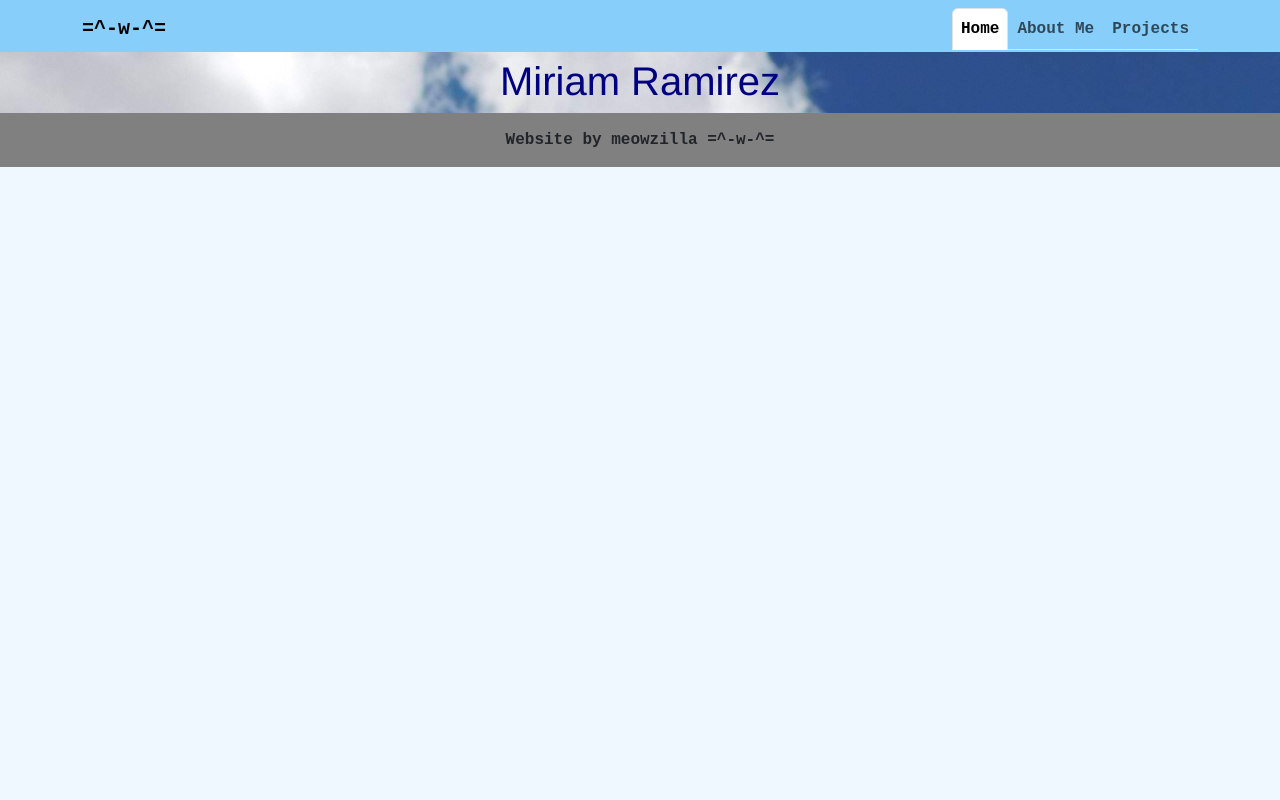
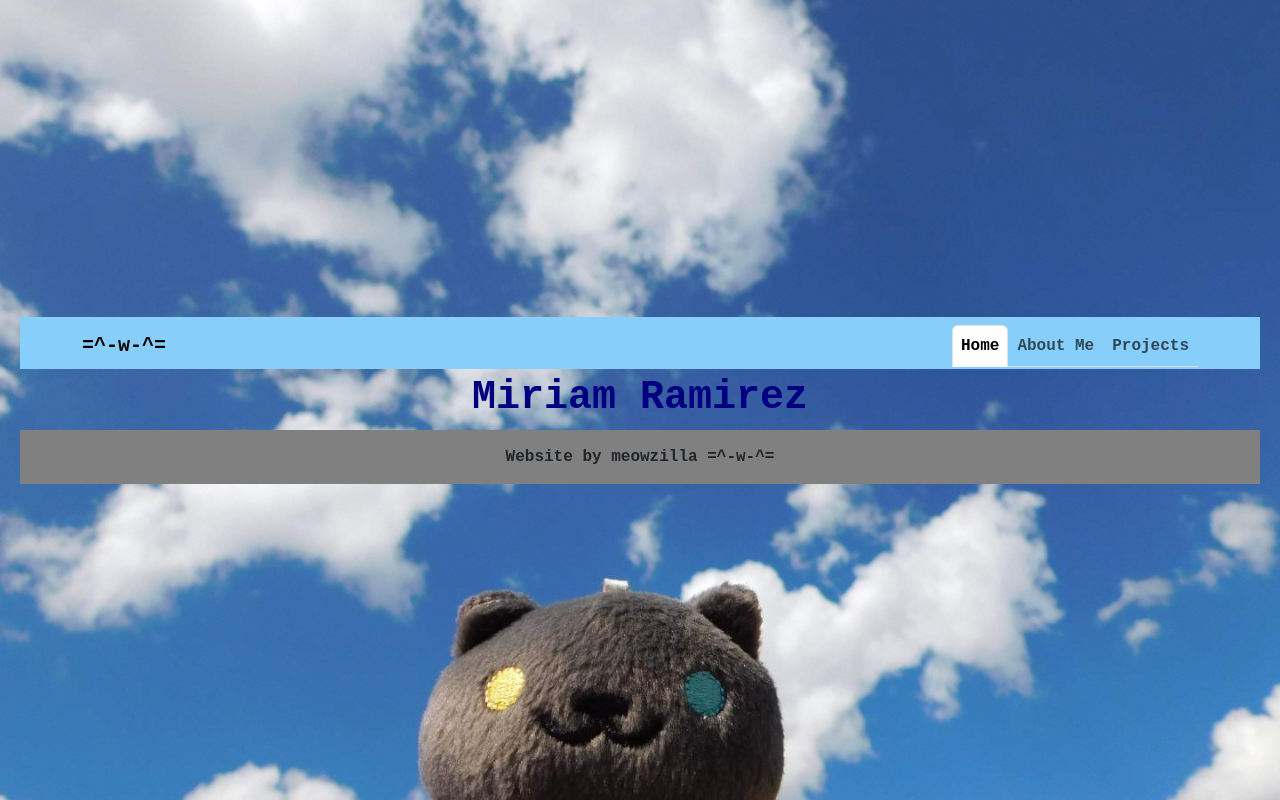
Before and after one commit to miriamrami/meow-port-app, a React (Create React App) app: page / in a window 1280 px wide. Built offline with nearby package versions, Linux system fonts and the light colour scheme.

Commit message:
using a flex container in the home page

```diff
--- a/src/cssFiles/Home.css
+++ b/src/cssFiles/Home.css
@@ -1,11 +1,8 @@
-.home-nav {
-  text-align: center;
-  font-family: 'Courier New', Courier, monospace;
-
-}
 
 .nameHeader{
   text-align: center;
+  font-family: 'Courier New', Courier, monospace;
+  font-weight: bolder;
 }
 
 .home-nav{
@@ -13,6 +10,12 @@
   background-color: lightskyblue;
   margin-bottom: 5px;
   padding-bottom: 2px;
+  display: flex;
+  width: 100%;
+
+  text-align: center;
+  font-family: 'Courier New', Courier, monospace;
+
 }
 
 .Home-link {
@@ -22,12 +25,21 @@
 /*Figure out how to custmize the tabs -_-*/
 .body{
   background-color: lightblue;
+  height: 100%;
+  margin: 0;
 }
 
-/*The following will be the color for the entire website.*/
+/*The following will be the background display for the entire website.*/
 .home-background{
   background-image: url("/src/imgs/kittybackground.jpg");
   background-size: cover;
+  background-position: center;
+  background-repeat: no-repeat;
+  min-height: 100vh;
+  display: flex;
+  flex-direction: column;
+  justify-content: center;
+  padding: 20px;
 
 
 }
```
